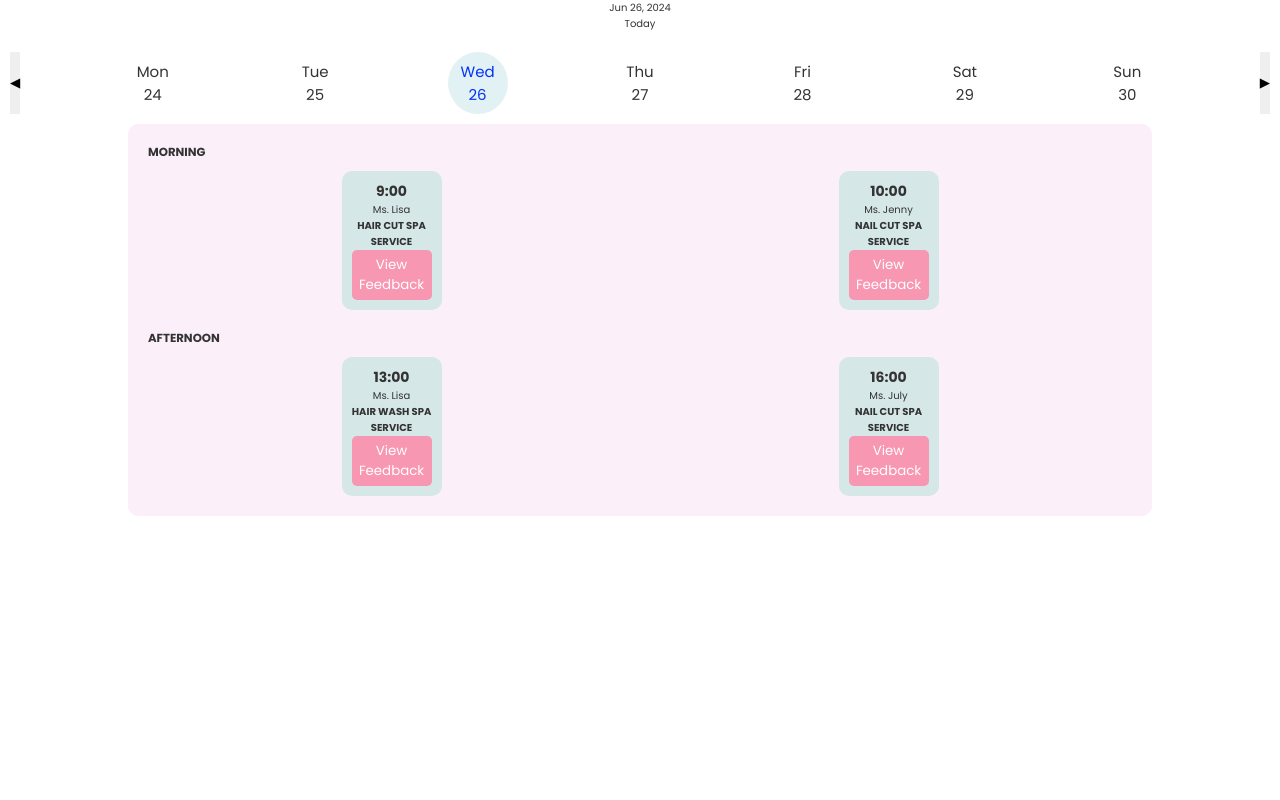
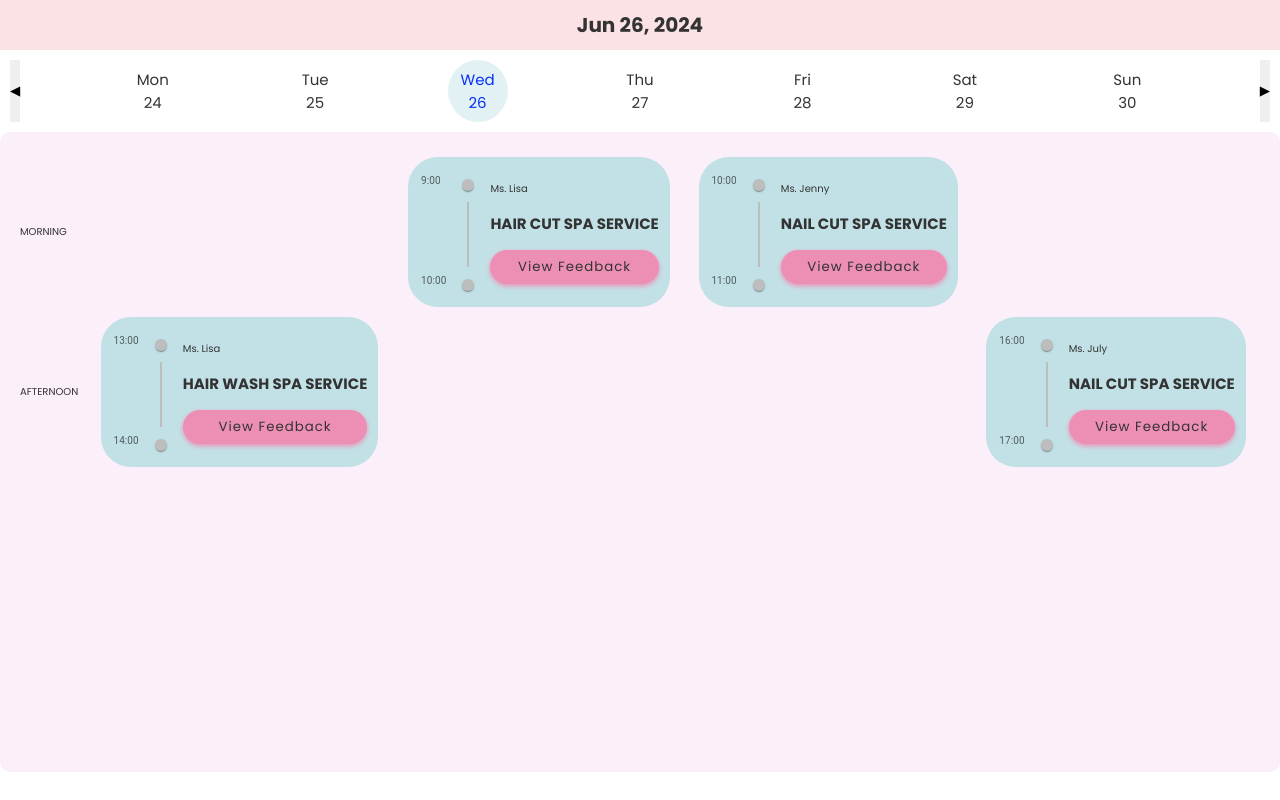
Before and after one commit to hoangpham23/PetSpa, a React (Create React App) app: page /staff/staff-schedule/schedule in a window 1280 px wide. Built offline with nearby package versions, Linux system fonts and the light colour scheme.

Commit message:
Edit styles for schedule

```diff
--- a/package.json
+++ b/package.json
@@ -7,6 +7,7 @@
     "@emotion/style": "^0.8.0",
     "@emotion/styled": "^11.11.5",
     "@mui/icons-material": "^5.15.20",
+    "@mui/lab": "^5.0.0-alpha.170",
     "@mui/material": "^5.15.20",
     "@mui/styled-engine-sc": "^6.0.0-alpha.18",
     "@mui/x-charts": "^7.7.1",
--- a/src/staff/staff-schedule/Calendar/Calendar.js
+++ b/src/staff/staff-schedule/Calendar/Calendar.js
@@ -1,7 +1,7 @@
-import React, { useState, useEffect } from 'react';
-import style from './Calendar.module.css';
+import React, { useState, useEffect } from "react";
+import style from "./Calendar.module.css";
 
-const days = ['Mon', 'Tue', 'Wed', 'Thu', 'Fri', 'Sat', 'Sun'];
+const days = ["Mon", "Tue", "Wed", "Thu", "Fri", "Sat", "Sun"];
 
 const Calendar = () => {
   const [startOfWeek, setStartOfWeek] = useState(new Date());
@@ -36,22 +36,49 @@ const Calendar = () => {
   return (
     <>
       <div className={style.today}>
-        <p>{selectedDate.toLocaleDateString('en-US', { day: '2-digit', month: 'short', year: 'numeric' })}</p>
-        <p>Today</p>
+        <p>
+          {selectedDate.toLocaleDateString("en-US", {
+            day: "2-digit",
+            month: "short",
+            year: "numeric",
+          })}
+        </p>
       </div>
       <div className={style.week_calendar}>
-        <button className={style.nav_button} onClick={handlePrevWeek}>&#9664;</button>
+        <button className={style.nav_button} onClick={handlePrevWeek}>
+          {/* <box-icon
+            name="left-arrow-alt"
+            type="solid"
+            animation="flashing"
+          ></box-icon> */}
+          &#9664;
+        </button>
         {Array.from({ length: 7 }, (_, index) => {
           const date = new Date(startOfWeek);
           date.setDate(startOfWeek.getDate() + index);
           return (
-                <div key={index} className={`${style.day} ${date.toDateString() === selectedDate.toDateString() ? style.active : ''}`} onClick={() => handleClick(index)}>
-                    <p>{date.toLocaleDateString('en-US', { weekday: 'short' })}</p>
+            <div
+              key={index}
+              className={`${style.day} ${
+                date.toDateString() === selectedDate.toDateString()
+                  ? style.active
+                  : ""
+              }`}
+              onClick={() => handleClick(index)}
+            >
+              <p>{date.toLocaleDateString("en-US", { weekday: "short" })}</p>
               <p>{date.getDate()}</p>
             </div>
           );
         })}
-        <button className={style.nav_button} onClick={handleNextWeek}>&#9654;</button>
+        <button className={style.nav_button} onClick={handleNextWeek}>
+          {/* <box-icon
+            name="right-arrow-alt"
+            type="solid"
+            animation="flashing"
+          ></box-icon> */}
+          &#9654;
+        </button>
       </div>
     </>
   );
--- a/src/staff/staff-schedule/Calendar/Calendar.module.css
+++ b/src/staff/staff-schedule/Calendar/Calendar.module.css
@@ -1,3 +1,15 @@
+@import url("https://fonts.googleapis.com/css2?family=Poppins:wght@300;400;500;600;700;800;900&display=swap");
+@import '~boxicons/css/boxicons.min.css';
+
+:root {
+  --bg-color: #ffffff;
+  --text-color: #333;
+  --header-color: #c2e1e6;
+  --footer-color: rgba(255, 46, 255, 0.11);
+  --pink-div-color: rgba(251, 226, 228, 1);
+  --shadow-color: rgba(0, 0, 0, 0.2);
+  --icon-color: #c2bcbc;
+}
 .week_calendar {
     display: flex;
     justify-content: space-between;
@@ -32,5 +44,8 @@
 
 .today {
     text-align: center;
-    margin-bottom: 10px;
+    padding: 10px;
+    background-color: var(--pink-div-color);
+    font-size: 2rem;
+    font-weight: bold;
 }
--- a/src/staff/staff-schedule/Schedule/Schedule.js
+++ b/src/staff/staff-schedule/Schedule/Schedule.js
@@ -1,7 +1,15 @@
-import React, { useState, useEffect } from 'react';
-import style from './Schedule.module.css';
-import Calendar from '../Calendar/Calendar';
-
+import React, { useState, useEffect } from "react";
+import style from "./Schedule.module.css";
+import Calendar from "../Calendar/Calendar";
+import Timeline from "@mui/lab/Timeline";
+import TimelineItem from "@mui/lab/TimelineItem";
+import TimelineSeparator from "@mui/lab/TimelineSeparator";
+import TimelineConnector from "@mui/lab/TimelineConnector";
+import TimelineContent from "@mui/lab/TimelineContent";
+import TimelineDot from "@mui/lab/TimelineDot";
+import TimelineOppositeContent, {
+  timelineOppositeContentClasses,
+} from "@mui/lab/TimelineOppositeContent";
 
 const schedules = [
   {
@@ -27,48 +35,143 @@ const schedules = [
     client: "Ms. July",
     service: "NAIL CUT SPA SERVICE",
     period: "AFTERNOON",
-    }
+  },
 ];
 
 const Schedule = () => {
+  // Function to calculate schedule_endtime
+  const calculateEndTime = (startTime) => {
+    const [hour, minute] = startTime.split(":");
+    const start = new Date();
+    start.setHours(parseInt(hour, 10));
+    start.setMinutes(parseInt(minute, 10));
 
-    const morningSchedules = schedules.filter(schedule => schedule.period === "MORNING");
-    const afternoonSchedules = schedules.filter(schedule => schedule.period === "AFTERNOON");
+    const end = new Date(start.getTime() + 60 * 60 * 1000); // Add 1 hour in milliseconds
+
+    const endHour = end.getHours().toString().padStart(2, "0");
+    const endMinute = end.getMinutes().toString().padStart(2, "0");
+
+    return `${endHour}:${endMinute}`;
+  };
+
+  // Filter schedules for morning and afternoon
+  const morningSchedules = schedules.filter(
+    (schedule) => schedule.period === "MORNING"
+  );
+  const afternoonSchedules = schedules.filter(
+    (schedule) => schedule.period === "AFTERNOON"
+  );
 
   return (
     <>
       <Calendar />
       <div className={style.schedule}>
-                <div className={style.period}>
-                    <h3>MORNING</h3>
-                    <div className={style.period_schedule}>
-                        {morningSchedules.map((schedule, index) => (
-                            <div key={index} className={style.schedule_item}>
-                                <div className={style.time}>{schedule.time}</div>
+        <table className={style.schedule_table}>
+          <thead>
+          </thead>
+          <tbody>
+            <tr>
+              <td>MORNING</td>
+              {[8, 9, 10, 11].map((hour) => {
+                const schedule = morningSchedules.find((item) =>
+                  item.time.startsWith(`${hour}:`)
+                );
+                return (
+                  <td key={hour}>
+                    {schedule && (
+                      <div className={style.schedule_item}>
+                        <div className={style.time}>
+                          <Timeline
+                            sx={{
+                              [`& .${timelineOppositeContentClasses.root}`]: {
+                                flex: 0.2,
+                              },
+                            }}
+                          >
+                            <TimelineItem>
+                              <TimelineOppositeContent color="textSecondary">
+                                {schedule.time}
+                              </TimelineOppositeContent>
+                              <TimelineSeparator  className={style.MuiTimelineItem}>
+                                <TimelineDot className={style.MuiTimelineDot}/>
+                                <TimelineConnector />
+                              </TimelineSeparator>
+                            </TimelineItem>
+                            <TimelineItem >
+                              <TimelineOppositeContent color="textSecondary">
+                                {calculateEndTime(schedule.time)}
+                              </TimelineOppositeContent>
+                              <TimelineSeparator  className={style.MuiTimelineItem} >
+                                <TimelineDot className={style.MuiTimelineDot}/>
+                              </TimelineSeparator>
+                            </TimelineItem>
+                          </Timeline>
+                        </div>
                         <div className={style.details}>
                           <p>{schedule.client}</p>
-                                    <p className={style.service}>{schedule.service}</p>
-                                    <button className={style.feedback_button}>View Feedback</button>
+                          <h2 className={style.service}>{schedule.service}</h2>
+                          <button className={style.feedback_button}>
+                            View Feedback
+                          </button>
                         </div>
                       </div>
-                        ))}
+                    )}
+                  </td>
+                );
+              })}
+            </tr>
+            <tr>
+              <td>AFTERNOON</td>
+              {[13, 14, 15, 16].map((hour) => {
+                const schedule = afternoonSchedules.find((item) =>
+                  item.time.startsWith(`${hour}:`)
+                );
+                return (
+                  <td key={hour}>
+                    {schedule && (
+                      <div className={style.schedule_item}>
+                        <div className={style.time}>
+                          <Timeline
+                            sx={{
+                              [`& .${timelineOppositeContentClasses.root}`]: {
+                                flex: 0.2,
+                              },
+                            }}
+                          >
+                            <TimelineItem>
+                              <TimelineOppositeContent color="textSecondary">
+                                {schedule.time}
+                              </TimelineOppositeContent>
+                              <TimelineSeparator className={style.MuiTimelineItem}>
+                                <TimelineDot  className={style.MuiTimelineDot}/>
+                                <TimelineConnector />
+                              </TimelineSeparator>
+                            </TimelineItem>
+                            <TimelineItem>
+                              <TimelineOppositeContent color="textSecondary">
+                                {calculateEndTime(schedule.time)}
+                              </TimelineOppositeContent>
+                              <TimelineSeparator className={style.MuiTimelineItem}>
+                                <TimelineDot  className={style.MuiTimelineDot} />
+                              </TimelineSeparator>
+                            </TimelineItem>
+                          </Timeline>
+                        </div>
+                        <div className={style.details}>
+                          <p>{schedule.client}</p>
+                          <h2 className={style.service}>{schedule.service}</h2>
+                          <button className={style.feedback_button}>
+                            View Feedback
+                          </button>
                         </div>
                       </div>
-                <div className={style.period}>
-                    <h3>AFTERNOON</h3>
-                    <div className={style.period_schedule}>
-                        {afternoonSchedules.map((schedule, index) => (
-                            <div key={index} className={style.schedule_item}>
-                                <div className={style.time}>{schedule.time}</div>
-                                <div className={style.details}>
-                                    <p>{schedule.client}</p>
-                                    <p className={style.service}>{schedule.service}</p>
-                                    <button className={style.feedback_button}>View Feedback</button>
-                                </div>
-                            </div>
-                        ))}
-                    </div>
-                </div>
+                    )}
+                  </td>
+                );
+              })}
+            </tr>
+          </tbody>
+        </table>
       </div>
     </>
   );
--- a/src/staff/staff-schedule/Schedule/Schedule.module.css
+++ b/src/staff/staff-schedule/Schedule/Schedule.module.css
@@ -1,3 +1,14 @@
+@import url("https://fonts.googleapis.com/css2?family=Poppins:wght@300;400;500;600;700;800;900&display=swap");
+
+:root {
+  --bg-color: #ffffff;
+  --text-color: #333;
+  --blue-color: rgba(194, 225, 230, 1);
+  --footer-color: rgba(255, 46, 255, 0.11);
+  --pink-color: rgba(237, 143, 181, 1);
+  --shadow-color: rgba(0, 0, 0, 0.2);
+  --icon-color: #c2bcbc;
+}
 
 .schedule {
     display: flex;
@@ -6,8 +17,8 @@
     padding: 20px;
     background-color: #fbeff9;
     border-radius: 10px;
-    width: 80%;
     margin: auto;
+    min-height: 80dvh;
 }
 
 .period {
@@ -22,37 +33,78 @@
     justify-content: space-around;
 }
 
+.schedule_table {
+    width: 100%;
+    border-collapse: collapse;
+  }
+
+  .schedule_table th,
+  .schedule_table td {
+    padding: 5px 0px;
+
+  }
+
+  .schedule_item {
+    display: flex;
+    align-items: center;
+    padding: 10px;
+    border-radius: 10px;
+    width: 100%;
+    margin: 0 auto;
+    background-color: var(--blue-color);
+    height: 15rem;
+  }
+
 .schedule_item {
     display: flex;
-    flex-direction: column;
     align-items: center;
-    background-color: #d6e7e8;
     padding: 10px;
-    border-radius: 10px;
-    width: 100px;
+    border-radius: 30px;
+    width: 90%;
+    justify-content: center;
 }
 
 .time {
-    font-size: 14px;
+    font-size: 1.8rem;
     font-weight: bold;
+    margin-left: -3rem;
+    margin-top: 7rem;
 }
 
 .details {
     display: flex;
     flex-direction: column;
-    align-items: center;
+    align-items: left;
+    gap: 1.5rem;
+    position: relative;
+}
+
+.MuiTimelineDot{
+    margin: .5rem 0;
+}
+
+.MuiTimelineItem{
+    min-height: 10rem;
 }
 
 .service {
     font-weight: bold;
-    text-align: center;
 }
 
 .feedback_button {
-    background-color: #f797b1;
-    border: none;
-    color: white;
-    padding: 5px;
-    border-radius: 5px;
-    cursor: pointer;
+    display: inline-block;
+    padding: 0.5rem 0;
+    background: var(--pink-color);
+    border-radius: 60px;
+    box-shadow: 0 0.2rem 0.5rem var(--pink-color);
+    color: var(--text-color);
+    letter-spacing: 0.1rem;
+    border: 0.2rem solid transparent;
+    transition: 0.5s ease;
 }
+
+.feedback_button:hover{
+    background: var(--bg-color);
+    color: var(--text-color);
+    border-color: var(--pink-color);
+}
```
Also changed, not shown: 1 other file (tests, documents, lock files or other folders). Lines whose indentation alone changed are shown as unchanged.
